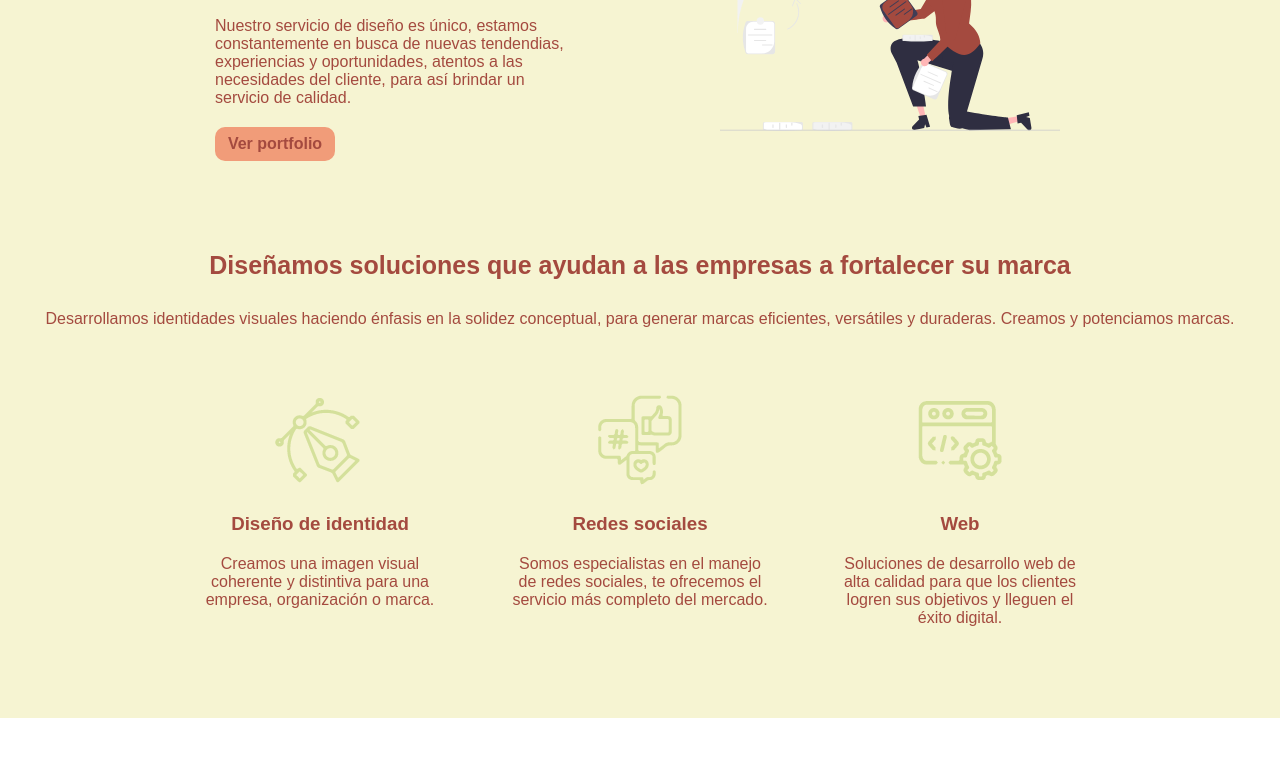
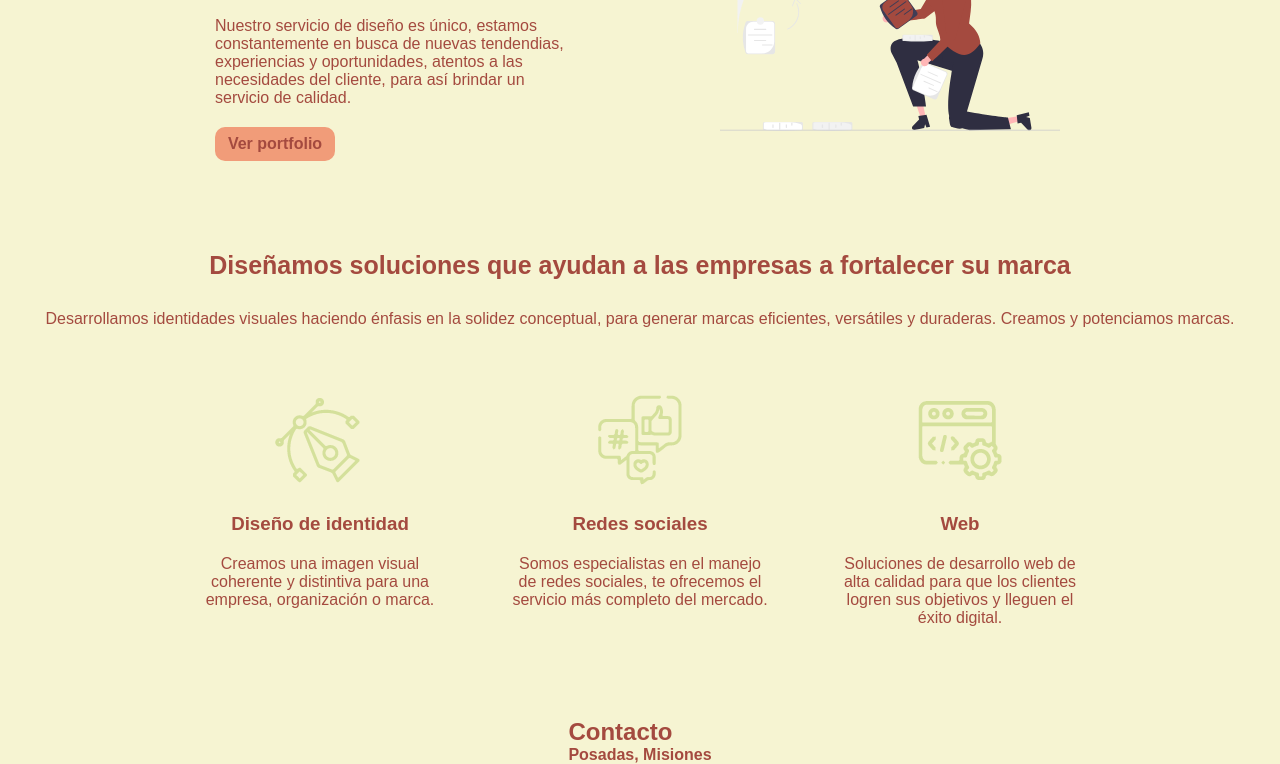
Before and after one commit to Iarasot/E4-landing-page, a plain HTML site: page index.html in a window 1280 px wide. Shown: the part 181-945 px from the top of the page. Before the commit the page ends 899 px from the top, so only its background shows below. Drawn offline with Linux system fonts and the light colour scheme.

Commit message:
llegúe a la sección contato

```diff
--- a/index.html
+++ b/index.html
@@ -67,9 +67,15 @@
                 </div>
 
             </div>
+           </section>
 
-
+        <section id="contacto">
+            <div class="contacto">
+            <h2>Contacto</h2>
+            <p><b>Posadas, Misiones</b></p>
+            </div>
         </section>
     </main>
+
 </body>
 </html>
```
Also changed, not shown: iconos-de-redes/iconos de redes-21.png (added), iconos-de-redes/iconos de redes-22.png (added), iconos-de-redes/iconos de redes-23.png (added), img/mapa-posadas.jpg (added), styles.css (line endings or trailing spaces).
